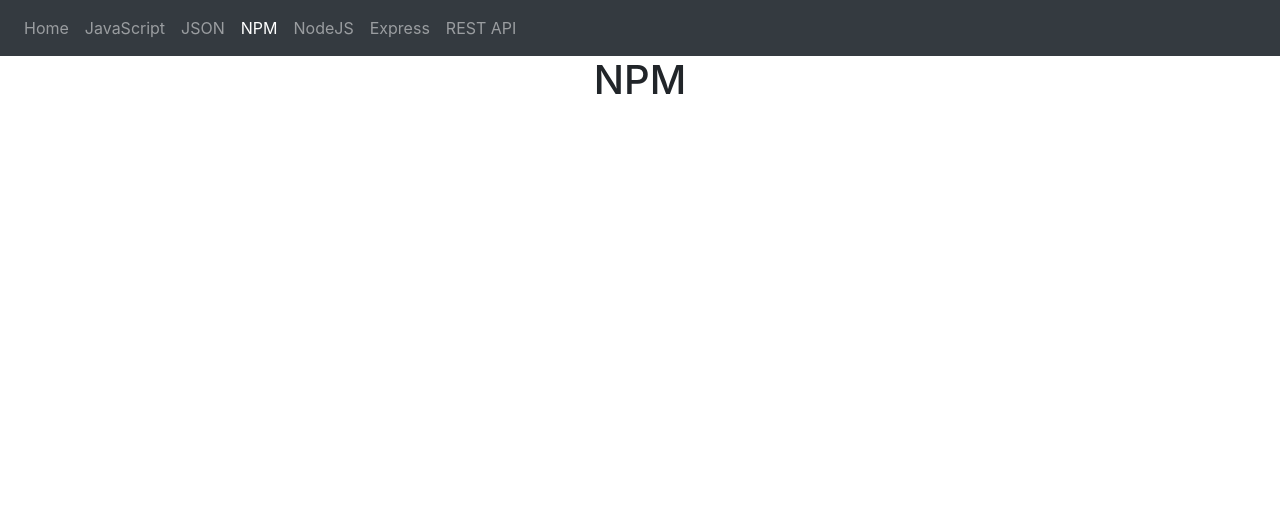
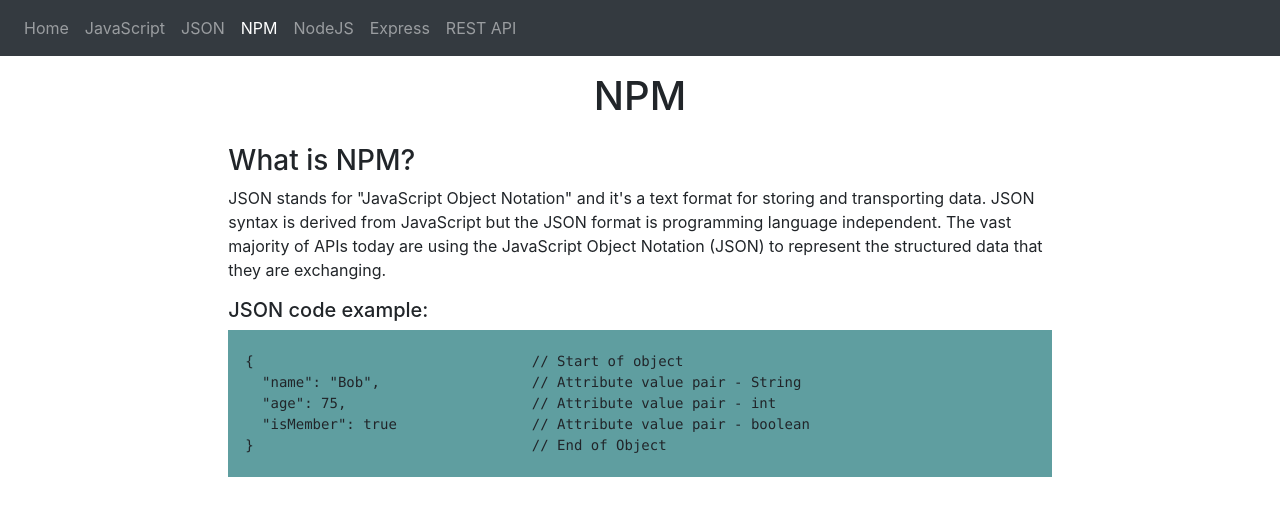
Before and after one commit to yannickchristensen/NodeJS-Documentation-Site, a website: page public/npm.html in a window 1280 px wide. Drawn offline with nearby package versions, Linux system fonts and the light colour scheme.

Commit message:
Merge branch 'master' of https://github.com/yannickchristensen/mandatory_1

```diff
--- a/public/npm.html
+++ b/public/npm.html
@@ -22,12 +22,29 @@
       </nav>
     <!-- NAVBAR ENDS -->
 
-<div class="container-fluid text-center">
-    <h1>NPM</h1>
-    <p class="text-left text-wrap"></p>
+    <div class="container-fluid">
+      <h1 class="text-xl-center" style="padding: 1rem;">NPM</h1>
+      <div class="row">
+        <div class="col-md-8 offset-md-2">
+      <h3>What is NPM?</h3>
+      <p class="text-left">
+        JSON stands for "JavaScript Object Notation" and it's a text format for storing and transporting data. JSON syntax is derived from JavaScript but the JSON format is programming language independent.
+        The vast majority of APIs today are using the JavaScript Object Notation (JSON) to represent the structured data that they are exchanging.
+      </p>
 
-</div>
+      <h5>JSON code example:</h5>
 
+      <pre style="background-color: cadetblue;"><code class="text-left">
+  {                                 // Start of object
+    "name": "Bob",                  // Attribute value pair - String
+    "age": 75,                      // Attribute value pair - int
+    "isMember": true                // Attribute value pair - boolean
+  }                                 // End of Object
+      </code></pre>
+
+  </div>
+  </div>
+  </div>
 
 <script src="https://code.jquery.com/jquery-3.4.1.slim.min.js" integrity="sha384-J6qa4849blE2+poT4WnyKhv5vZF5SrPo0iEjwBvKU7imGFAV0wwj1yYfoRSJoZ+n" crossorigin="anonymous"></script>
 <script src="https://cdn.jsdelivr.net/npm/popper.js@1.16.0/dist/umd/popper.min.js" integrity="sha384-Q6E9RHvbIyZFJoft+2mJbHaEWldlvI9IOYy5n3zV9zzTtmI3UksdQRVvoxMfooAo" crossorigin="anonymous"></script>
```
